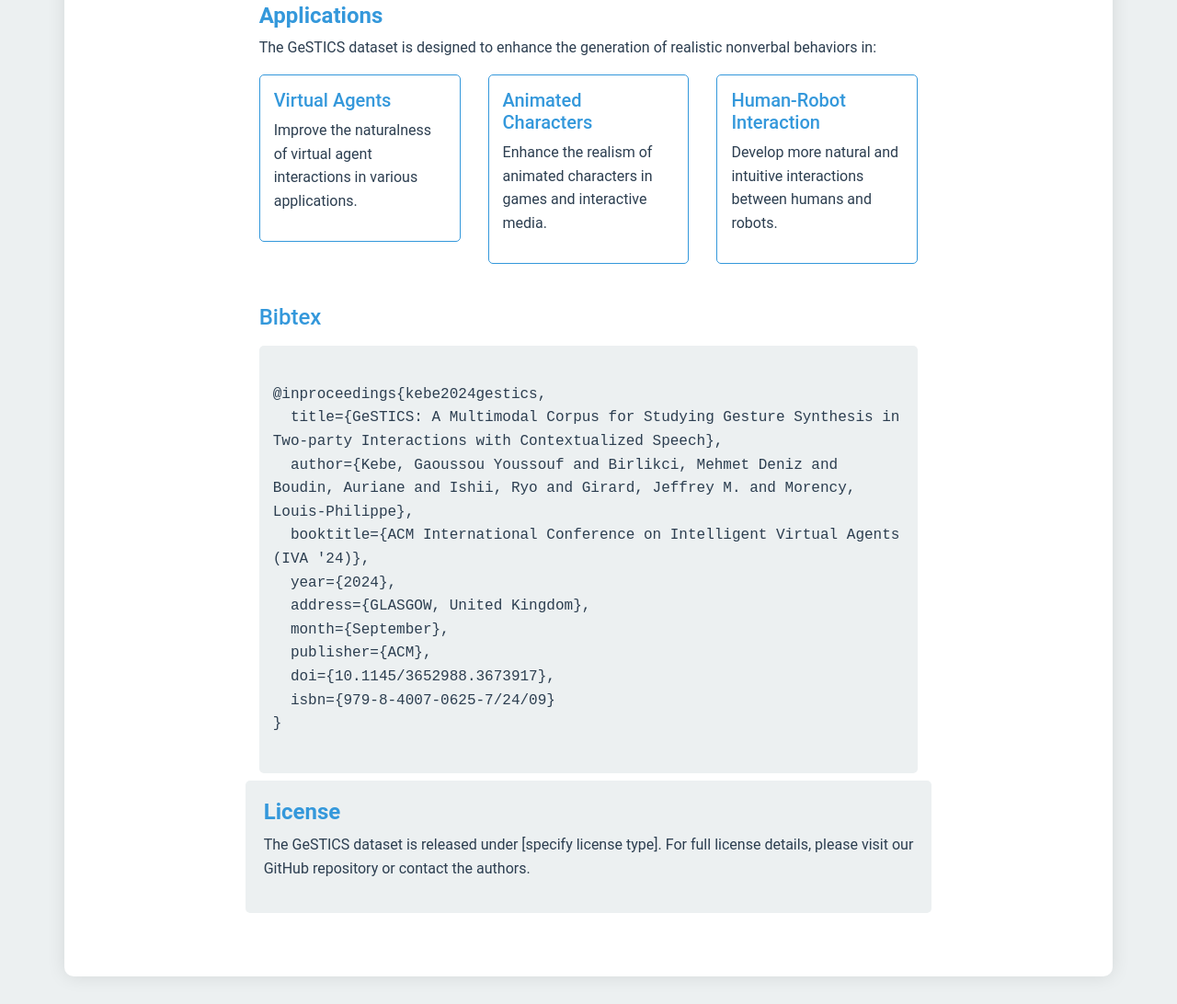
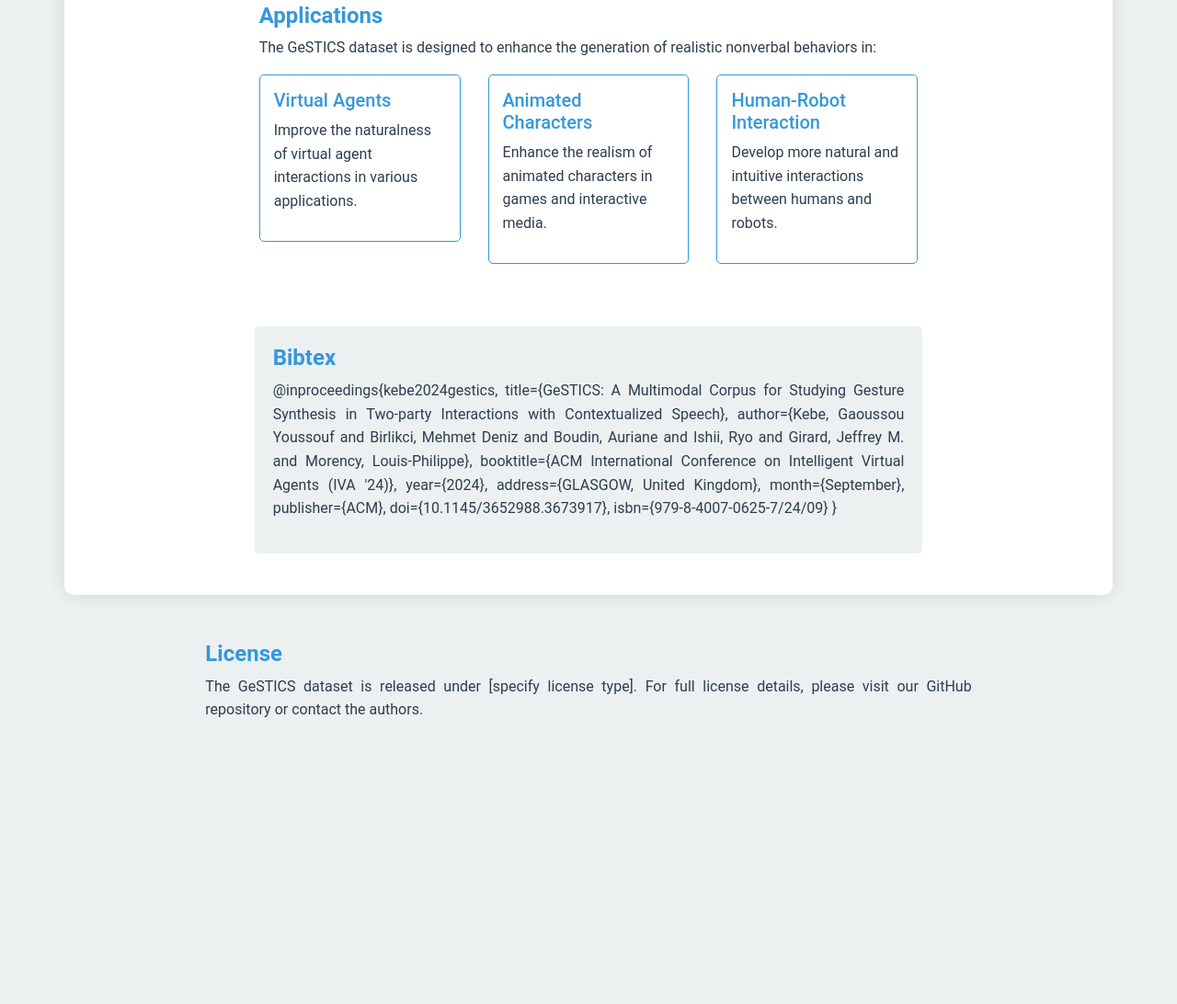
Before and after one commit to gkebe/gestics.github.io, a plain HTML site: page index.html in a window 1280 px wide. Shown: the part 1587-2679 px from the top of the page at 92% size. After the commit the page ends 2452 px from the top, so only its background shows below. Drawn offline with nearby package versions, Linux system fonts and the light colour scheme.

Commit message:
transparent

```diff
--- a/index.html
+++ b/index.html
@@ -268,11 +268,10 @@
                 </div>
             </div>
         </div>
-
-        <div class="row mb-2">
-            <div class="col-md-8 mx-auto">
-                <h4 class="mb-3">Bibtex</h4>
-                <div class="bibtex">
+        <div class="row mb-4" id="license"></div>
+            <div class="col-md-8 mx-auto grey-container">
+                <h4><strong>Bibtex</strong></h4>
+                <p class="text-justify">
                     @inproceedings{kebe2024gestics,
                         title={GeSTICS: A Multimodal Corpus for Studying Gesture Synthesis in Two-party Interactions with Contextualized Speech},
                         author={Kebe, Gaoussou Youssouf and Birlikci, Mehmet Deniz and Boudin, Auriane and Ishii, Ryo and Girard, Jeffrey M. and Morency, Louis-Philippe},
@@ -284,7 +283,7 @@
                         doi={10.1145/3652988.3673917},
                         isbn={979-8-4007-0625-7/24/09}
                       }
-                </div>
+                </p>
             </div>
         </div>
 
```
Also changed, not shown: 1 other file. Lines whose indentation alone changed are shown as unchanged.
